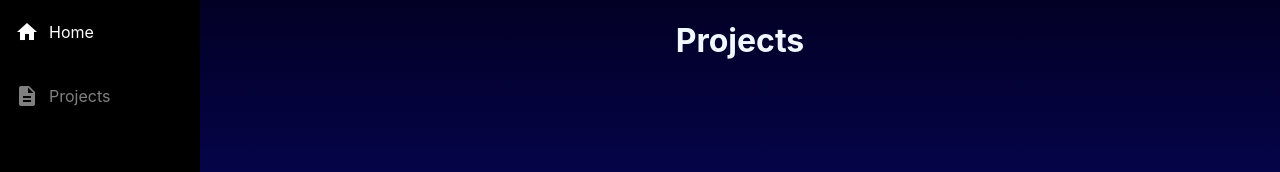
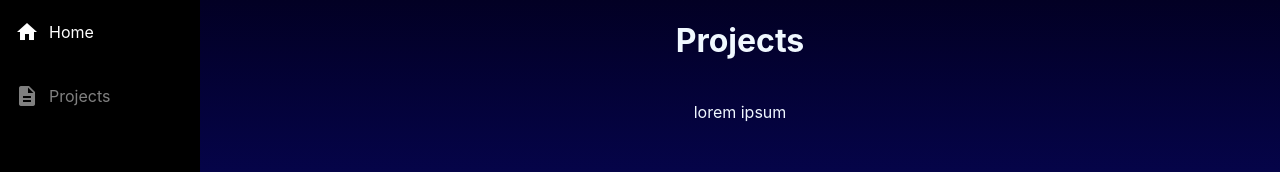
Before and after one commit to m-ramm/m-ramm-website, a React (Create React App) app: page /projects in a window 1280 px wide. Shown: the top 172 px of the page. Built offline with nearby package versions, Linux system fonts and the light colour scheme.

Commit message:
appear transition

```diff
--- a/src/App.css
+++ b/src/App.css
@@ -18,6 +18,56 @@
   background: repeating-linear-gradient(180deg, rgba(2,0,36,1) 0%, rgba(9,9,121,1) 50%, rgba(0,212,255,1) 100%);
   background-repeat: repeat;
   background-attachment:scroll;
+}
+.card {
+  text-align: center;
+}
+.appear {
+  -webkit-animation: fadein 2s; /* Safari, Chrome and Opera > 12.1 */
+     -moz-animation: fadein 2s; /* Firefox < 16 */
+      -ms-animation: fadein 2s; /* Internet Explorer */
+       -o-animation: fadein 2s; /* Opera < 12.1 */
+          animation: fadein 2s;
+}
+
+@keyframes fadein {
+  from { opacity: 0; }
+  to   { opacity: 1; }
+}
+
+/* Firefox < 16 */
+@-moz-keyframes fadein {
+  from { opacity: 0; }
+  to   { opacity: 1; }
+}
+
+/* Safari, Chrome and Opera > 12.1 */
+@-webkit-keyframes fadein {
+  from { opacity: 0; }
+  to   { opacity: 1; }
+}
+
+/* Internet Explorer */
+@-ms-keyframes fadein {
+  from { opacity: 0; }
+  to   { opacity: 1; }
+}
+
+/* Opera < 12.1 */
+@-o-keyframes fadein {
+  from { opacity: 0; }
+  to   { opacity: 1; }
+}
+
+.move-in {
+
+}
+
+.card-img {
+
+}
+.card-desc {
+  color:aliceblue;
 }
 /*
 .content {
--- /dev/null
+++ b/src/components/Card.js
@@ -0,0 +1,11 @@
+const Card = () => {
+    return(
+
+    <div className='card appear'>
+         <img className='card-img'></img>
+         <div className='card-desc'>lorem ipsum</div>
+    </div>
+    )
+}
+
+export default Card
--- a/src/components/Contact.js
+++ b/src/components/Contact.js
@@ -1,7 +1,7 @@
 
 const Contact = () => {
     return (
-        <h1>
+        <h1 className='appear'>
             Contact
         </h1>
     )
--- a/src/components/Home.js
+++ b/src/components/Home.js
@@ -2,7 +2,7 @@
 const Home = () => {
     return(
         <div>
-            <h1>Home</h1>
+            <h1 className='appear'>Home</h1>
         </div>
     );
 }
--- a/src/components/Projects.js
+++ b/src/components/Projects.js
@@ -1,7 +1,11 @@
+import Card from './Card.js'
 
 const Projects = () => {
     return (
-        <h1>Projects</h1>
+        <div>
+            <h1 className='appear'>Projects</h1>
+            <Card />
+        </div>
     )
 }
 
```
